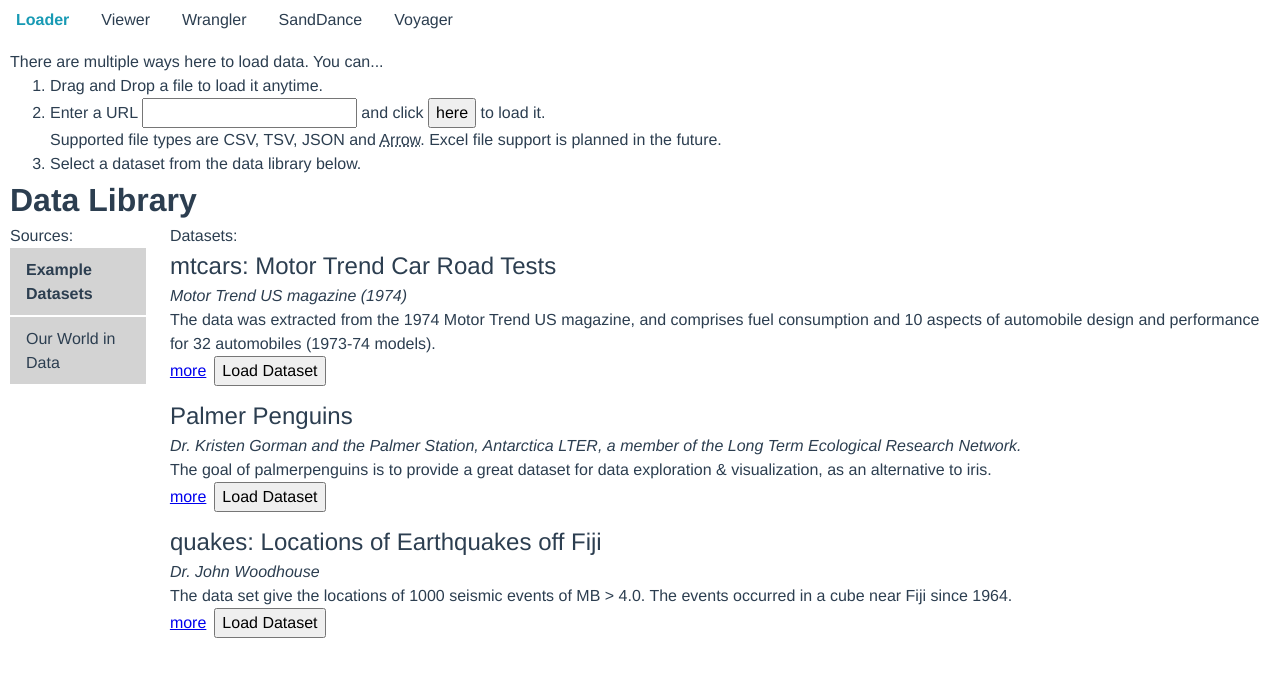
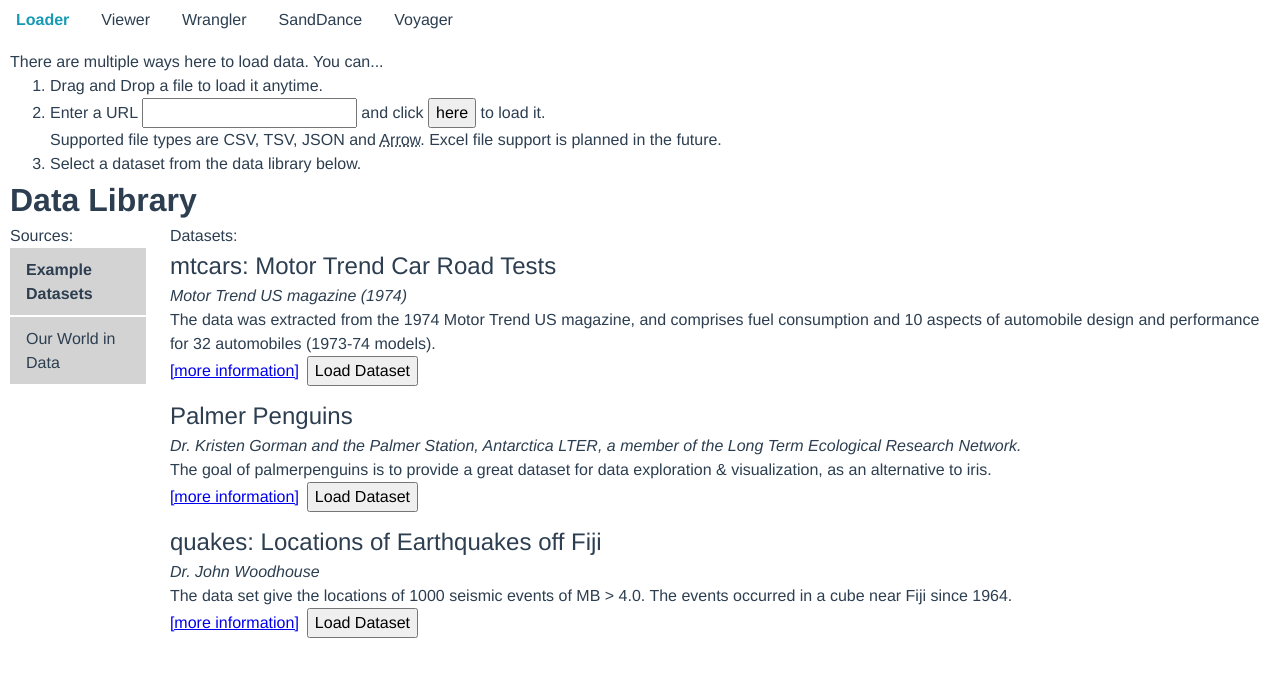
Before and after one commit to jansim/data-studio, a Vue app: page / in a window 1280 px wide. Shown: the top 676 px of the page. Built offline with nearby package versions, Linux system fonts and the light colour scheme.

Commit message:
Minor adjustments to rendering of data library entries

```diff
--- a/src/modules/dataset-loader/DataLibrary.vue
+++ b/src/modules/dataset-loader/DataLibrary.vue
@@ -19,7 +19,8 @@
           <span class="name"> {{ entry.name }} </span>
           <span v-if="entry.author" class="author"> {{ entry.author }} </span>
           <span v-if="entry.description" class="description"> {{ entry.description }} </span>
-          <a v-if="entry.info_url" class="info_url" :href="entry.info_url">more</a>
+          <span v-else class="description"> No description available for this dataset. </span>
+          <a v-if="entry.info_url" target="_blank" class="info_url" :href="entry.info_url">[more information]</a>
 
           <button class="load" @click="loadDataset(entry)">Load Dataset</button>
         </div>
```
